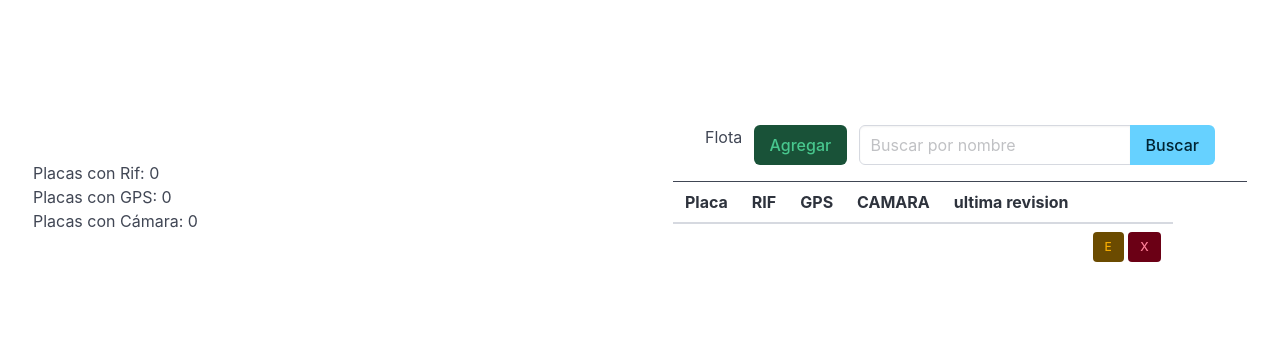
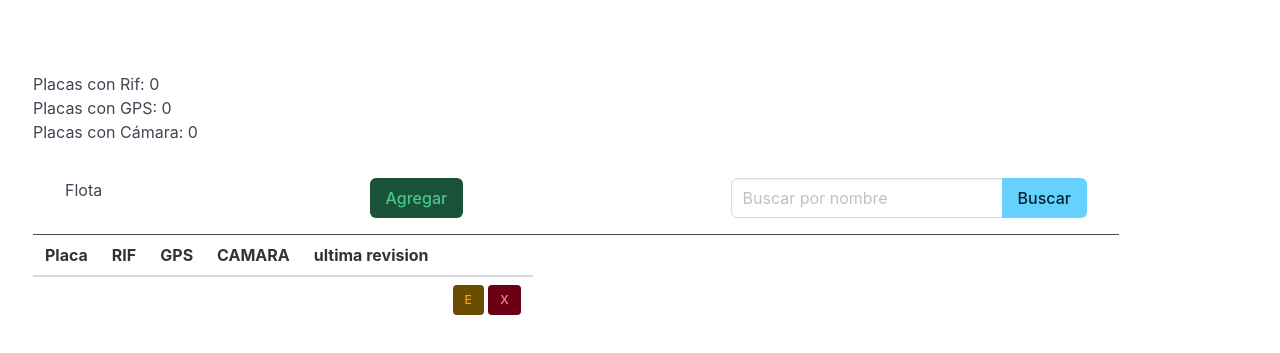
Before and after one commit to Nilxxx11/Flota-HB, a plain HTML site: page index.html in a window 1280 px wide. Shown: the part 55-408 px from the top of the page. Drawn offline with nearby package versions, Linux system fonts and the light colour scheme; no server answers.

Commit message:
update styles/main.css

```diff
--- a/styles/main.css
+++ b/styles/main.css
@@ -14,12 +14,14 @@
   font-weight: bold;
 }
 /* MAIN */
-.main-content{
+.main-content {
   height: 50vh;
   display: flex;
+  flex-direction: column; /* Organizar elementos en columnas */
+  align-items: flex-start; /* Alinear elementos en la parte superior */
   justify-content: center;
-  align-items: center;
 }
+
 .contadores {
   width: 90%;
   border: 1px solid var(--border_main);
@@ -29,7 +31,7 @@
   border-radius: 1rem;
 }
 
-.crud-container{
+.crud-container {
   width: 90%;
   border: 1px solid var(--border_main);
   padding: 1rem 2rem;
@@ -37,6 +39,7 @@
   box-shadow: 0 0 1rem 0 rgba(25.21.0.0.3);
   border-radius: 1rem;
 }
+
 .crud-header{
   display: flex;
   justify-content: space-between;
```
